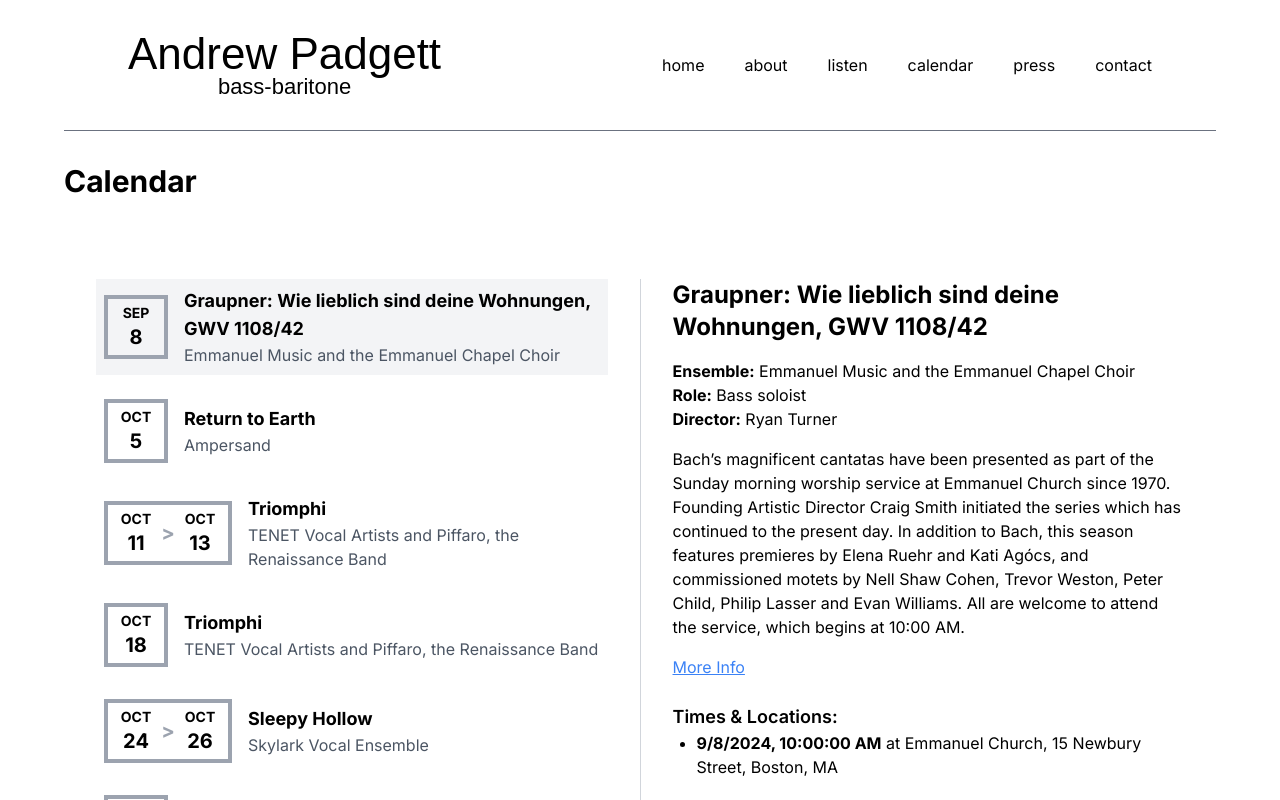
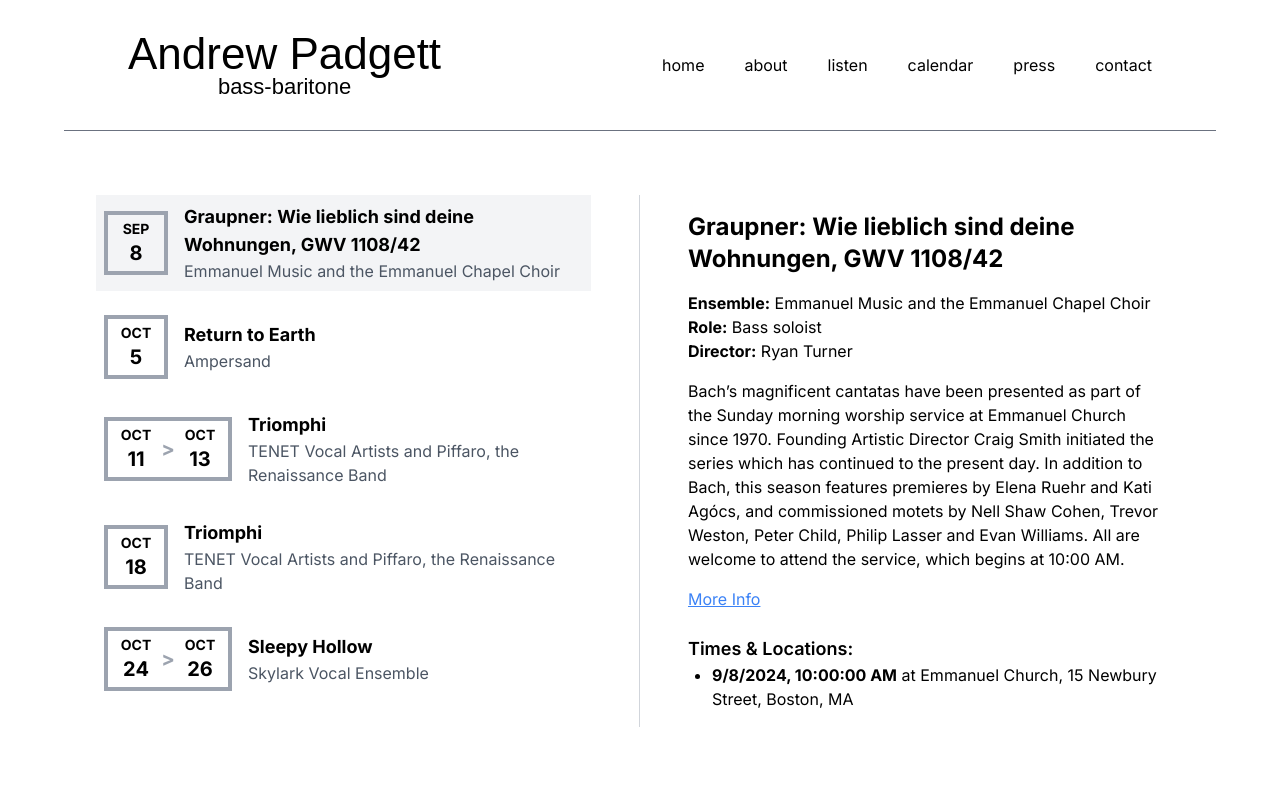
Before and after one commit to VoxAntiqua/andrew-padgett-website, a Next.js app: page /calendar in a window 1280 px wide. Shown: the top 800 px of the page. Built offline with nearby package versions, Linux system fonts and the light colour scheme; a web font is replaced by a local one.

Commit message:
Added scrolling to event list and event details components

```diff
--- a/app/calendar/page.tsx
+++ b/app/calendar/page.tsx
@@ -12,7 +12,6 @@ export default function Calendar() {
   return (
     <section className="p-8 lg:px-16">
       <div className="container">
-        <h2 className="mb-12 text-3xl font-bold">Calendar</h2>
         <div className="flex justify-center items-start p-8">
           {/* Left Side: Events List */}
           <EventsList events={events} onSelectEvent={setSelectedEvent} selectedEvent={selectedEvent} />
--- a/app/ui/calendar/EventDetails.tsx
+++ b/app/ui/calendar/EventDetails.tsx
@@ -9,7 +9,7 @@ interface EventDetailsProps {
 const EventDetails: React.FC<EventDetailsProps> = ({ event }) => {
   return (
     <motion.div
-      className="w-1/2"
+      className="w-1/2 max-h-[calc(100vh-4rem)] overflow-y-auto p-4"  // Add max height and scrolling
       initial={{ opacity: 0 }}  // Initial state: hidden
       animate={{ opacity: 1 }}  // Animate to: fully visible
       exit={{ opacity: 0 }}     // Exit state: hidden again
--- a/app/ui/calendar/EventsList.tsx
+++ b/app/ui/calendar/EventsList.tsx
@@ -18,7 +18,7 @@ const EventsList: React.FC<EventsListProps> = ({ events, onSelectEvent, selected
   };
 
   return (
-    <ul className="w-1/2 space-y-4">
+    <ul className="w-1/2 space-y-4 max-h-[calc(100vh-17rem)] overflow-y-auto pr-4"> {/* Set max height and add scrolling */}
       {events.map((event) => {
         const dates = event.timesLocations.map((tl) => formatDate(tl.time));
         const firstDate = dates[0];
```
